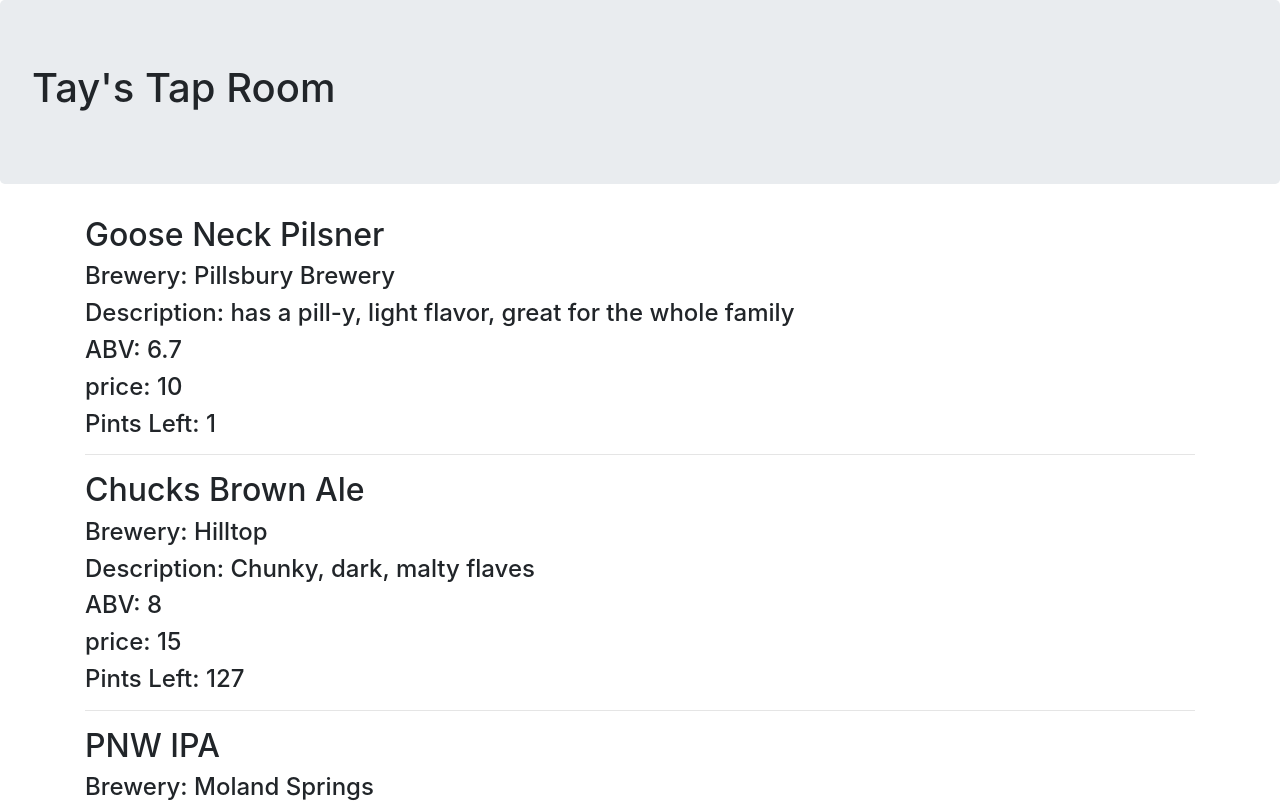
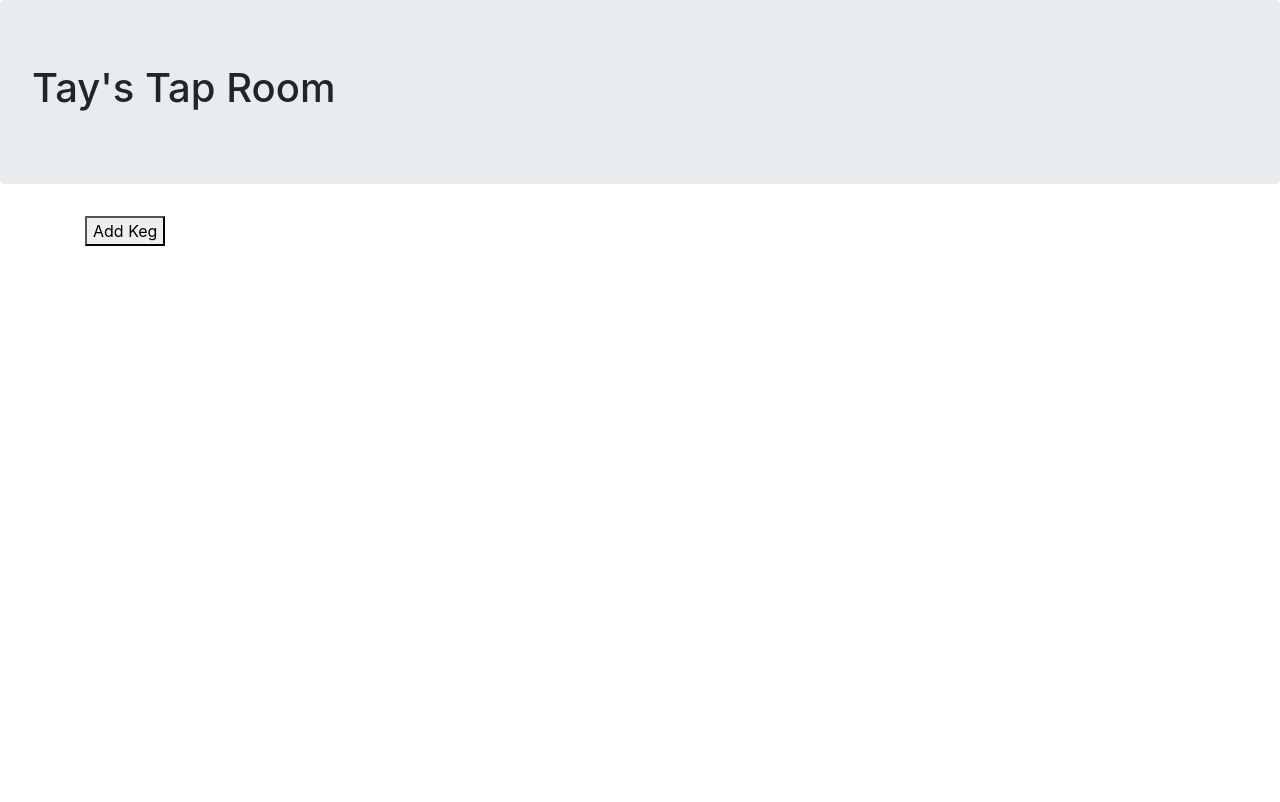
Before and after one commit to jd-fj/tap-room-redux, a React (Create React App) app: page / in a window 1280 px wide. Shown: the top 802 px of the page. Built offline with nearby package versions, Linux system fonts and the light colour scheme.

Commit message:
successfully move masterKegList to redux

```diff
--- a/package.json
+++ b/package.json
@@ -10,7 +10,9 @@
     "react": "^17.0.1",
     "react-bootstrap": "^1.4.3",
     "react-dom": "^17.0.1",
+    "react-redux": "^7.1.3",
     "react-scripts": "4.0.2",
+    "redux": "^4.0.5",
     "web-vitals": "^1.1.0"
   },
   "scripts": {
--- a/src/components/KegControl.js
+++ b/src/components/KegControl.js
@@ -2,6 +2,8 @@ import React from 'react';
 import NewKegForm from './NewKegForm';
 import KegList from './KegList';
 import KegDetail from './KegDetail';
+import { connect } from 'react-redux';
+import PropTypes from 'prop-types';
 
 export default class KegControl extends React.Component {
   constructor(props){
@@ -9,35 +11,35 @@ export default class KegControl extends React.Component {
     this.state = {
       formVisble: false,
       selectedKeg: null,
-      masterKegList: [
-        {
-          name: 'Goose Neck Pilsner',
-          brewery: 'Pillsbury Brewery',
-          abv: 6.7,
-          description: 'has a pill-y, light flavor, great for the whole family',
-          price: 10,
-          pints: 1,
-          id: "0"
-        },
-        {
-          name: 'Chucks Brown Ale',
-          brewery: 'Hilltop',
-          abv: 8,
-          description: 'Chunky, dark, malty flaves',
-          price: 15,
-          pints: 127,
-          id: "1"
-        },
-        {
-          name: 'PNW IPA',
-          brewery: 'Moland Springs',
-          abv: 8.8,
-          description: 'Like sipping from a river',
-          price: 14,
-          pints: 127,
-          id: "2"
-        }
-      ]
+      // masterKegList: [
+      //   {
+      //     name: 'Goose Neck Pilsner',
+      //     brewery: 'Pillsbury Brewery',
+      //     abv: 6.7,
+      //     description: 'has a pill-y, light flavor, great for the whole family',
+      //     price: 10,
+      //     pints: 1,
+      //     id: "0"
+      //   },
+      //   {
+      //     name: 'Chucks Brown Ale',
+      //     brewery: 'Hilltop',
+      //     abv: 8,
+      //     description: 'Chunky, dark, malty flaves',
+      //     price: 15,
+      //     pints: 127,
+      //     id: "1"
+      //   },
+      //   {
+      //     name: 'PNW IPA',
+      //     brewery: 'Moland Springs',
+      //     abv: 8.8,
+      //     description: 'Like sipping from a river',
+      //     price: 14,
+      //     pints: 127,
+      //     id: "2"
+      //   }
+      // ]
     };
   }
 
@@ -56,25 +58,35 @@ export default class KegControl extends React.Component {
 
 
   handleAddingNewKegToList = (newKeg) => {
-    const newMasterKegList = this.state.masterKegList.concat(newKeg);
-    this.setState({masterKegList: newMasterKegList,
-      formVisible: false
-    });
+    const { dispatch } = this.props;
+    const { name, brewery, abv, description, price, pints, id } = newKeg;
+    const action = {
+      type: 'ADD_KEG',
+      id,
+      name,
+      brewery,
+      abv,
+      description,
+      price,
+      pints,
+    }
+    dispatch(action);
+    this.setState({ formVisible: false });
   }
 
   handleChangingSelectedKeg = (id) => {
-    const selectedKeg = this.state.masterKegList.filter(keg => keg.id === id)[0];
-    this.setState({
-      selectedKeg: selectedKeg
-    });
+    const selectedKeg = this.props.masterKegList[0];
+    this.setState({ selectedKeg: selectedKeg });
   }
 
   handleDeletingKeg = (id) => {
-    const newMasterKegList = this.state.masterKegList.filter(keg => keg.id !== id);
-    this.setState({
-      masterKegList: newMasterKegList,
-      selectedKeg: null
-    });
+    const { dispatch } = this.props;
+    const action = {
+      type: 'DELETE_KEG',
+      id: id
+    }
+    dispatch(action);
+    this.setState({ selectedKeg: null });
   }
 
   handleSellingPint = (id) => {
@@ -105,7 +117,7 @@ export default class KegControl extends React.Component {
       currentlyVisibleState = <NewKegForm onNewKegCreation={this.handleAddingNewKegToList} />
       btnText = "Return to Keg List";
     } else {
-      currentlyVisibleState = <KegList kegList={this.state.masterKegList} onKegSelection={this.handleChangingSelectedKeg}/>
+      currentlyVisibleState = <KegList kegList={this.props.masterKegList} onKegSelection={this.handleChangingSelectedKeg}/>
       btnText = "Add Keg";
     }
 
@@ -117,3 +129,15 @@ export default class KegControl extends React.Component {
     );
   }
 }
+
+KegControl.propTypes = {
+  masterKegList: PropTypes.object
+};
+
+const mapStateToProps = state => {
+  return {
+    masterKegList: state
+  }
+}
+
+KegControl = connect(mapStateToProps)(KegControl);
--- a/src/components/KegList.js
+++ b/src/components/KegList.js
@@ -5,7 +5,7 @@ import PropTypes from 'prop-types';
 export default function KegList(props){
   return(
     <>
-      {props.kegList.map((keg) =>
+      {Object.values(props.kegList).map((keg) =>
         <Keg
           whenKegClicked = {props.onKegSelection}
           name={keg.name}
@@ -23,6 +23,6 @@ export default function KegList(props){
 }
 
 KegList.propTypes = {
-  kegList: PropTypes.array,
+  kegList: PropTypes.object,
   onKegSelection: PropTypes.func
 };
--- a/src/index.js
+++ b/src/index.js
@@ -3,11 +3,15 @@ import ReactDOM from 'react-dom';
 import './index.css';
 import App from './components/App';
 import 'bootstrap/dist/css/bootstrap.min.css';
-import { Provider } from 'react-redux';
 import { createStore } from 'redux';
 import reducer from './reducers/keg-list-reducer';
+import { Provider } from 'react-redux';
 
 const store = createStore(reducer);
+
+store.subscribe(() =>
+  console.log(store.getState())
+);
 
 ReactDOM.render(
   <Provider store={store}>
```
Also changed, not shown: 1 other file (tests, documents, lock files or other folders).
